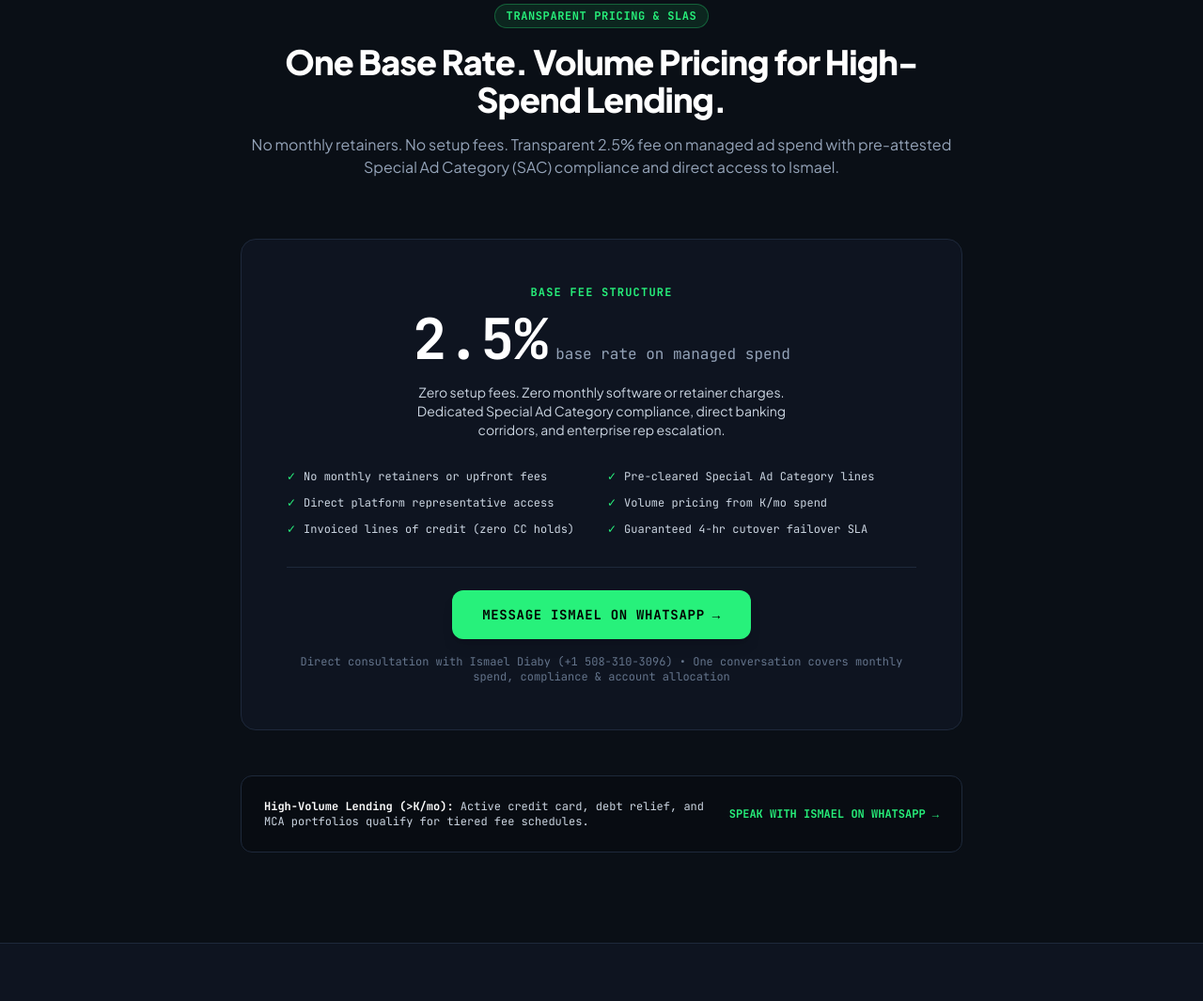
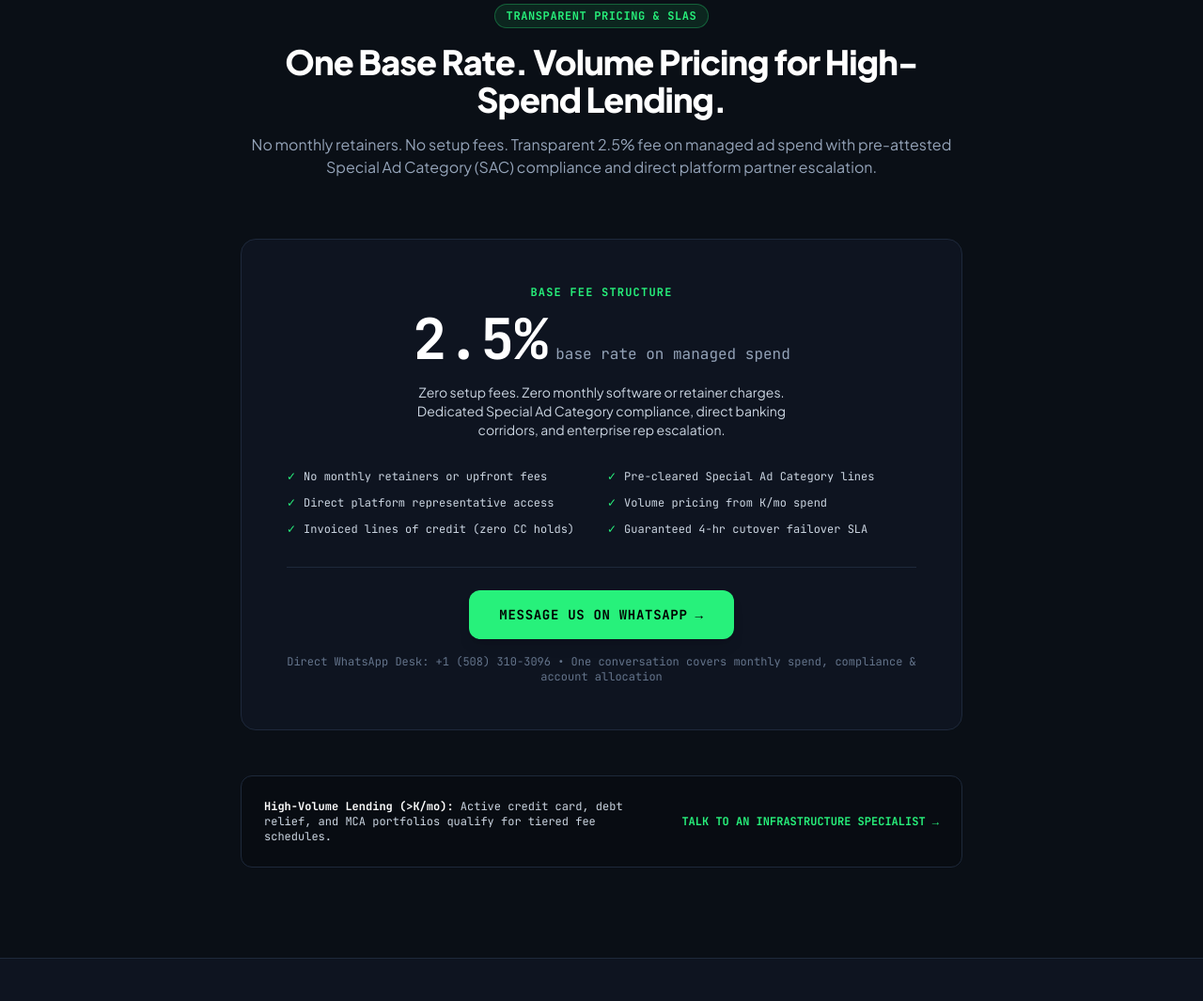
Before and after one commit to sorcerai/fintech-ad-infra, a website: page index.html in a window 1280 px wide. Shown: the part 2284-3349 px from the top of the page at 94% size. Drawn offline with nearby package versions, Linux system fonts and the light colour scheme.

Commit message:
fix(copy): replace personal names with institutional WhatsApp desk copy

```diff
--- a/index.html
+++ b/index.html
@@ -325,7 +325,7 @@
             One Base Rate. Volume Pricing for High-Spend Lending.
           </h2>
           <p class="text-slate-400 text-sm sm:text-base">
-            No monthly retainers. No setup fees. Transparent 2.5% fee on managed ad spend with pre-attested Special Ad Category (SAC) compliance and direct access to Ismael.
+            No monthly retainers. No setup fees. Transparent 2.5% fee on managed ad spend with pre-attested Special Ad Category (SAC) compliance and direct platform partner escalation.
           </p>
         </div>
 
@@ -351,12 +351,12 @@
           </div>
 
           <div class="pt-6 border-t border-brand-border">
-            <a href="https://wa.me/15083103096?text=Hi%20Ismael%20%E2%80%94%20I%20manage%20fintech%20or%20MCA%20ad%20spend%20and%20want%20to%20discuss%20hardened%20agency%20infrastructure." target="_blank" rel="noopener" class="inline-flex items-center justify-center gap-2 px-8 py-4 rounded-xl bg-brand text-black font-mono font-bold text-sm uppercase tracking-wider hover:bg-brand-dark transition-all shadow-lg glow-accent min-h-[44px]">
-              <span>Message Ismael on WhatsApp</span>
+            <a href="https://wa.me/15083103096?text=Hi%20%E2%80%94%20I%20manage%20fintech%20or%20MCA%20ad%20spend%20and%20want%20to%20discuss%20hardened%20agency%20infrastructure." target="_blank" rel="noopener" class="inline-flex items-center justify-center gap-2 px-8 py-4 rounded-xl bg-brand text-black font-mono font-bold text-sm uppercase tracking-wider hover:bg-brand-dark transition-all shadow-lg glow-accent min-h-[44px]">
+              <span>Message us on WhatsApp</span>
               <span>&rarr;</span>
             </a>
             <p class="text-slate-500 text-xs font-mono mt-4">
-              Direct consultation with Ismael Diaby (+1 508-310-3096) &bull; One conversation covers monthly spend, compliance &amp; account allocation
+              Direct WhatsApp Desk: +1 (508) 310-3096 &bull; One conversation covers monthly spend, compliance &amp; account allocation
             </p>
           </div>
         </div>
@@ -365,8 +365,8 @@
           <div class="text-xs text-slate-300 font-mono text-center sm:text-left">
             <strong class="text-white">High-Volume Lending (&gt;K/mo):</strong> Active credit card, debt relief, and MCA portfolios qualify for tiered fee schedules.
           </div>
-          <a href="https://wa.me/15083103096?text=Hi%20Ismael%20%E2%80%94%20our%20fintech%20portfolio%20spends%20past%20%24500K%2Fmo%20and%20wants%20to%20discuss%20volume%20pricing%20tiers." target="_blank" rel="noopener" class="text-brand font-mono font-bold text-xs uppercase hover:underline shrink-0 min-h-[28px] inline-flex items-center">
-            Speak With Ismael on WhatsApp &rarr;
+          <a href="https://wa.me/15083103096?text=Hi%20%E2%80%94%20our%20fintech%20portfolio%20spends%20past%20%24500K%2Fmo%20and%20wants%20to%20discuss%20volume%20pricing%20tiers." target="_blank" rel="noopener" class="text-brand font-mono font-bold text-xs uppercase hover:underline shrink-0 min-h-[28px] inline-flex items-center">
+            Talk to an Infrastructure Specialist &rarr;
           </a>
         </div>
       </div>
```
